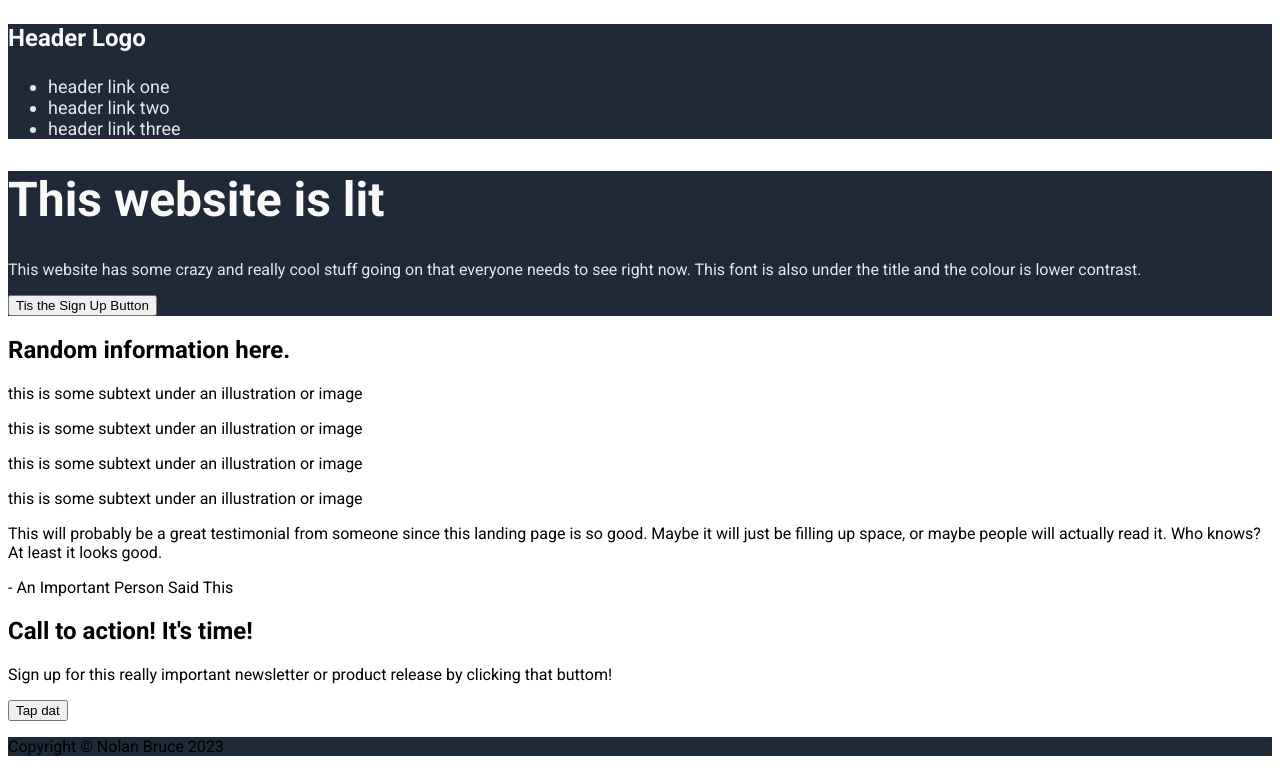
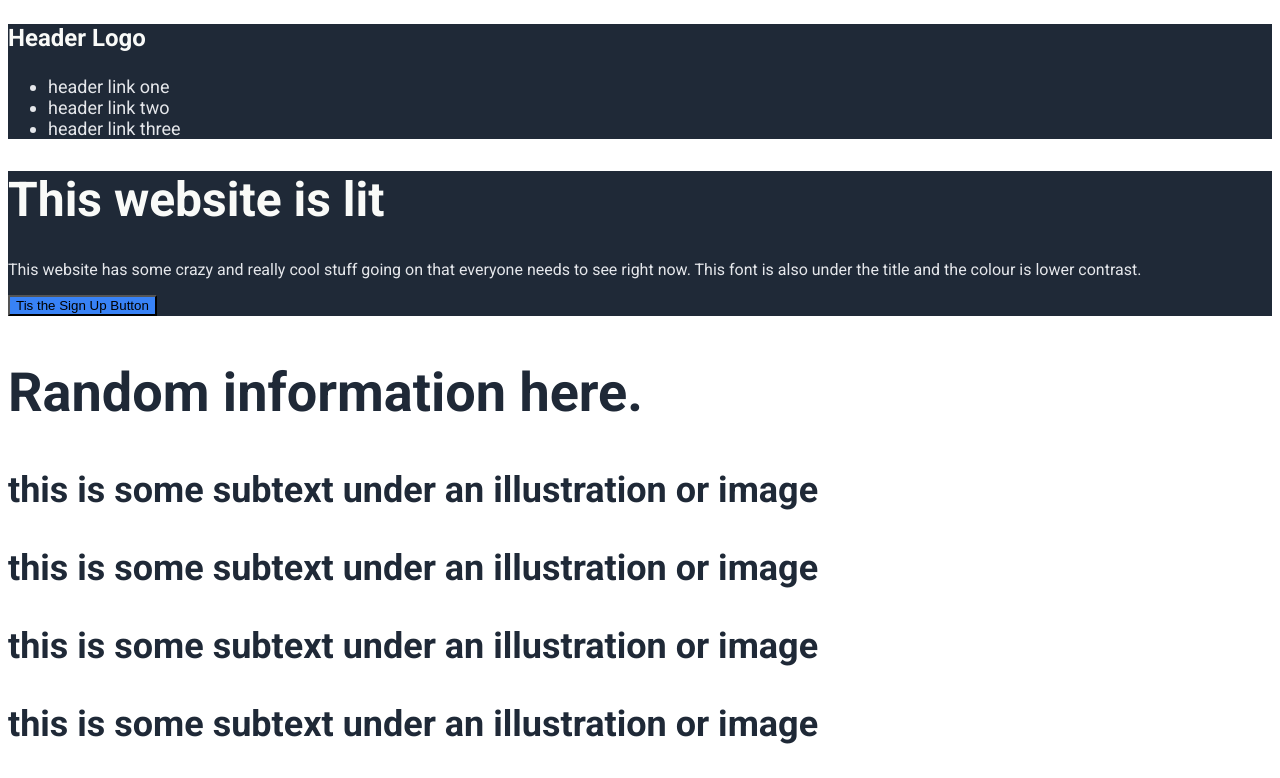
Before and after one commit to brucey12/landing-page, a plain HTML site: page index.html in a window 1280 px wide. Shown: the top 778 px of the page. Drawn offline with Linux system fonts and the light colour scheme.

Commit message:
Add styling for remaining text
Created CSS styling for remaining text on index HTML page.

```diff
--- a/style.css
+++ b/style.css
@@ -30,3 +30,30 @@ li {
 h3 {
   font-size: 24px;
 }
+
+button,
+.call-to-action {
+  background-color: #3882f6;
+}
+
+.information,
+.testimonial {
+  color: #1f2937;
+}
+
+.information,
+.testimonial p {
+  font-size: 36px;
+}
+
+.information {
+  font-weight: bolder;
+}
+
+.testimonial {
+  background-color: #e5e7eb;
+}
+
+.testimonial p {
+  font-style: italic;
+}
```
